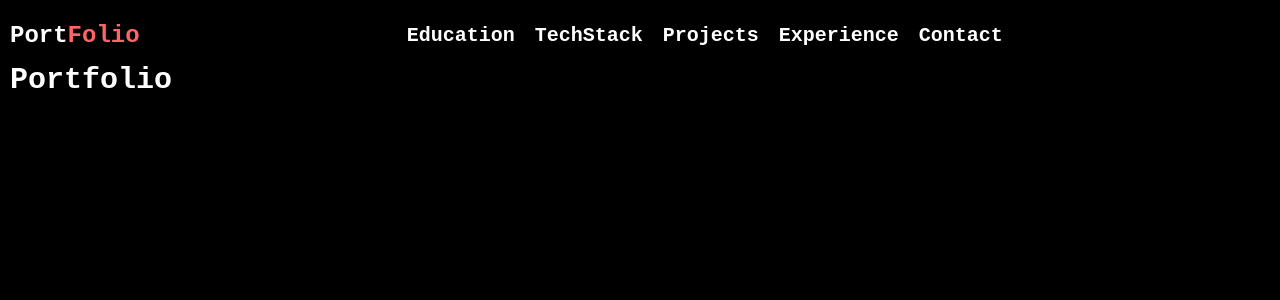
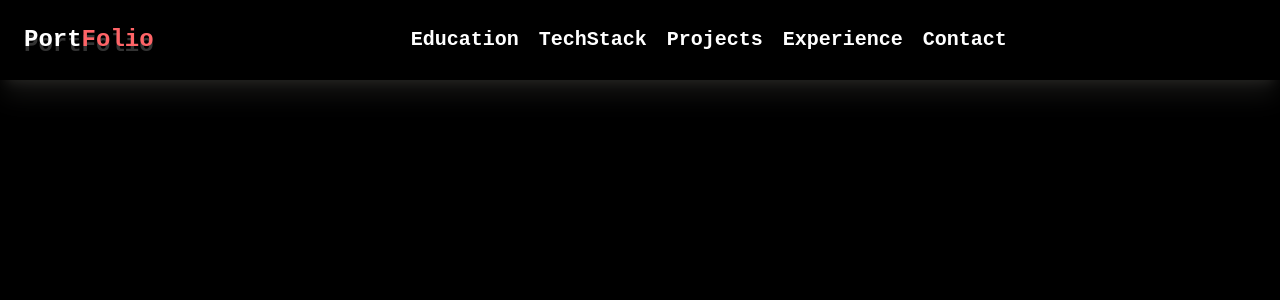
Before and after one commit to Adnanoff029/new_portfolio, a React (Vite) app: page / in a window 1280 px wide. Shown: the top 300 px of the page. Built offline with nearby package versions, Linux system fonts and the light colour scheme.

Commit message:
Initial Navbar completed.

```diff
--- a/src/App.jsx
+++ b/src/App.jsx
@@ -12,7 +12,6 @@ function App() {
       transition={{ duration: 1, delay: 0.3, ease: "easeInOut" }}
       className="bg-black text-white"
     >
-      <Navbar />
       {/*
         Navbar -> Education, Tech Stack, Projects, Experience, Contact (It should be sticky)
         Header -> Name, Summary
@@ -24,7 +23,8 @@ function App() {
         Footer -> Just a made with love by me
 
         */}
-      <h1 className="text-3xl">Portfolio</h1>
+      <Navbar />
+
     </motion.div>
   );
 }
--- a/src/Components/Navbar/Navbar.jsx
+++ b/src/Components/Navbar/Navbar.jsx
@@ -6,14 +6,14 @@ const Navbar = () => {
       initial={{ opacity: 0 }}
       animate={{ opacity: 1 }}
       transition={{ duration: 0.7, delay: 1.3, ease: "easeInOut" }}
-      className="py-2 text-white sticky top-0 z-50 flex justify-between items-center"
+      className="p-5 text-white sticky top-0 z-50 flex justify-between items-center bg-black shadow-xl shadow-amber-50/8 shadow-amber-50"
     >
       <div>
         <motion.div
           initial={{ width: 0 }}
           animate={{ width: "100%" }}
-          transition={{ duration: 0.3, delay: 2, ease: "easeInOut" }}
-          className="overflow-hidden whitespace-nowrap text-2xl font-[800]"
+          transition={{ duration: 0.5, delay: 1.8, ease: "easeInOut" }}
+          className="p-1 overflow-hidden whitespace-nowrap text-2xl font-[800] [text-shadow:_0_5px_0_rgb(255_255_255_/_20%)]"
         >
           Port<span className="text-red-400">Folio</span>
         </motion.div>
@@ -26,13 +26,17 @@ const Navbar = () => {
           className="text-xl overflow-hidden whitespace-nowrap flex gap-5 items-center justify-between"
         >
           {navOptions.map((option, idx) => (
-            <a
+            <motion.div
               key={idx}
-              href={option.link}
-              className="hover:text-red-400 hover:underline py-1 transition-all"
+              className="hover:-translate-y-1 transition-all"
             >
-              {option.name}
-            </a>
+              <a
+                href={option.link}
+                className="hover:text-red-400 hover:border-b-red-400 transition-all hover:[text-shadow:_0px_10px_0px_rgb(255_255_255_/_10%)]"
+              >
+                {option.name}
+              </a>
+            </motion.div>
           ))}
         </motion.div>
       </div>
--- a/src/index.css
+++ b/src/index.css
@@ -10,7 +10,6 @@ body {
   font-weight: 600;
 }
  #root{
-  padding: 10px;
   background-color: black;
   width: 100%;
   height: 100%;
```
